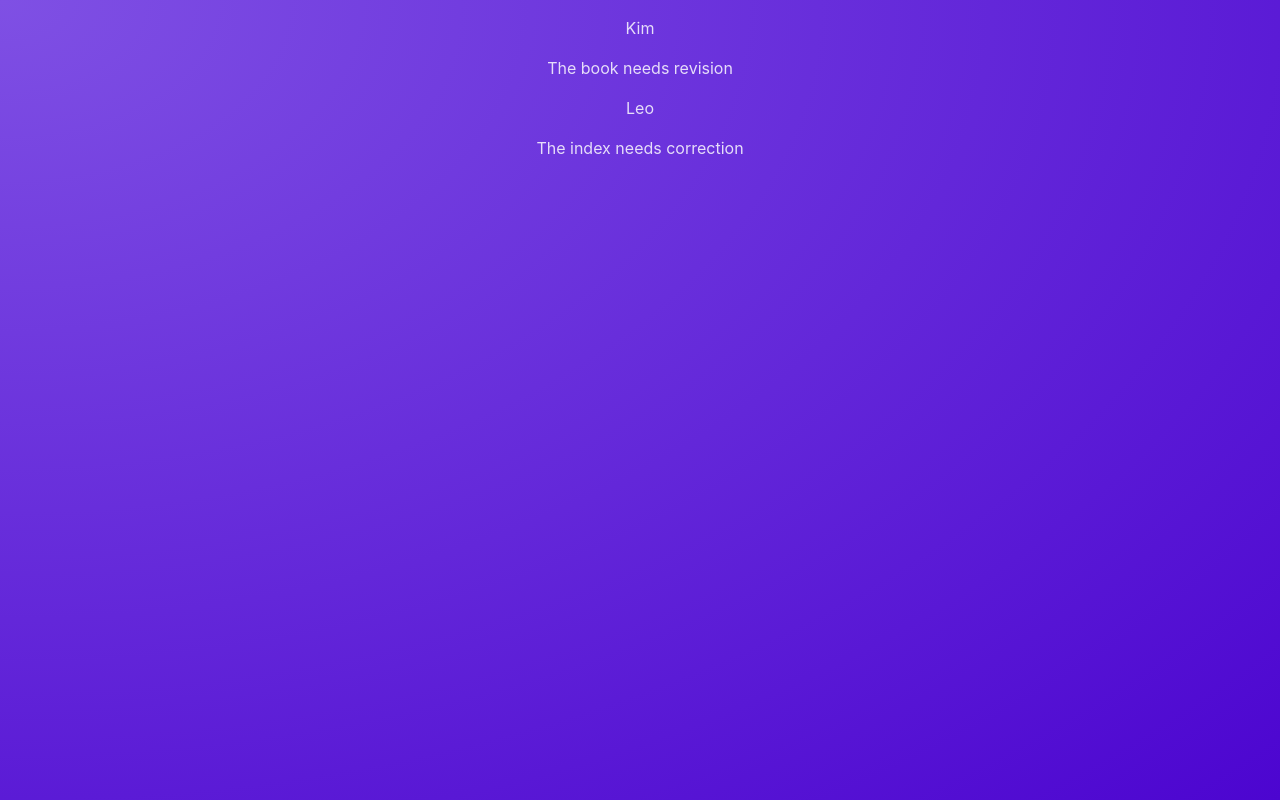
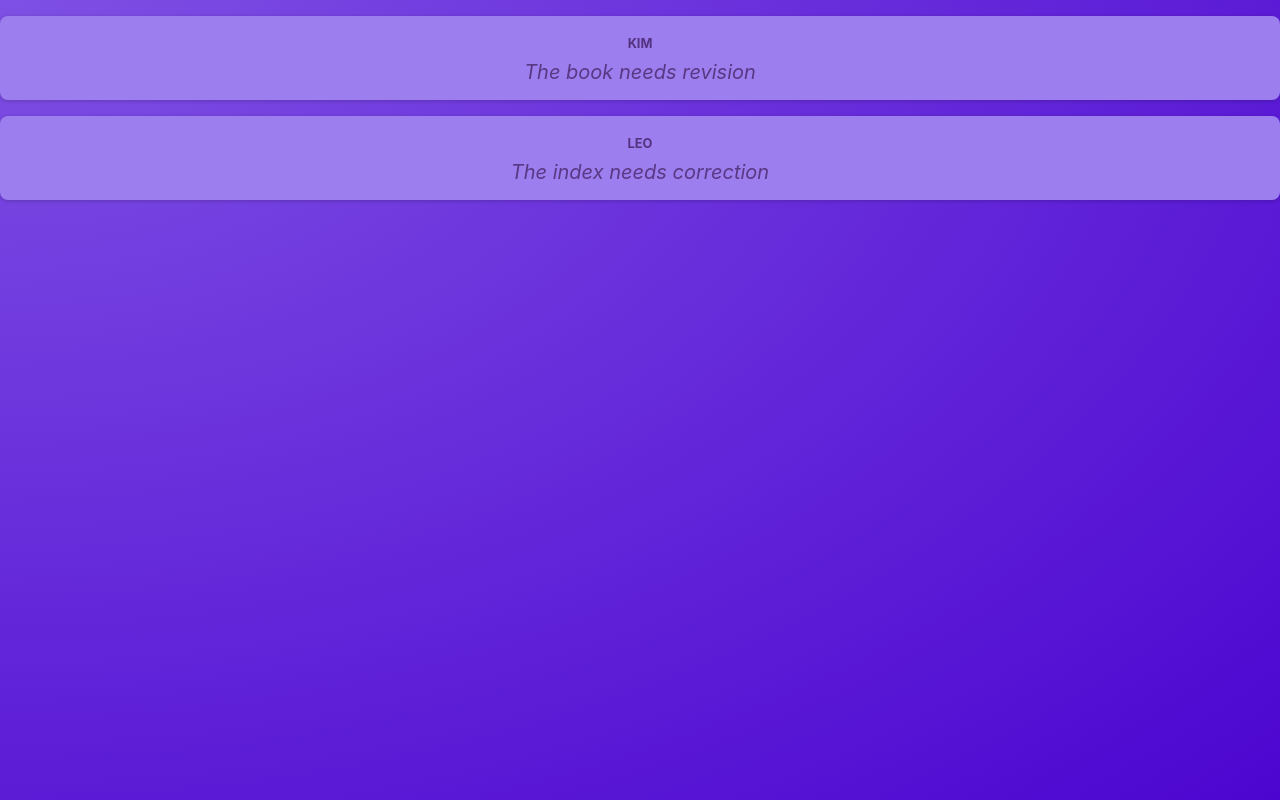
Before and after one commit to igdkaur/posts-app, a React (Vite) app: page / in a window 1280 px wide. Built offline with nearby package versions, Linux system fonts and the light colour scheme.

Commit message:
add css modules classes

```diff
--- a/src/components/Post.jsx
+++ b/src/components/Post.jsx
@@ -1,12 +1,12 @@
+import classes from './Post.module.css';
 
 function Post(props) {
-
   return (
-    <div>
-      <p>{props.author}</p>
-      <p>{props.body}</p>
+    <div className={classes.post}>
+      <p className={classes.author}>{props.author}</p>
+      <p className={classes.text}>{props.body}</p>
     </div>
-  )
+  );
 }
 
 export default Post;
--- /dev/null
+++ b/src/components/Post.module.css
@@ -0,0 +1,35 @@
+.post {
+  margin: 1rem 0;
+  padding: 1rem;
+  background-color: #9c7eee;
+  border-radius: 8px;
+  box-shadow: 0 1px 4px rgba(0, 0, 0, 0.2);
+  animation: animate-in 1s ease-out forwards;
+}
+
+.author {
+  font-size: 0.8rem;
+  font-weight: bold;
+  color: #543280;
+  margin: 0;
+  text-transform: uppercase;
+}
+
+.text {
+  white-space: pre-wrap;
+  font-size: 1.25rem;
+  margin: 0.25rem 0 0 0;
+  color: #593884;
+  font-style: italic;
+}
+
+@keyframes animate-in {
+  from {
+    opacity: 0;
+    transform: translateY(1rem);
+  }
+  to {
+    opacity: 1;
+    transform: translateY(0);
+  }
+}
```
